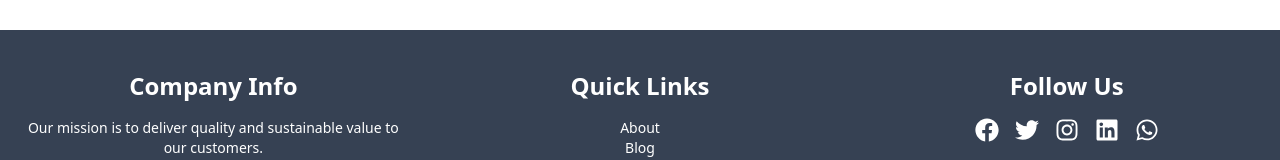
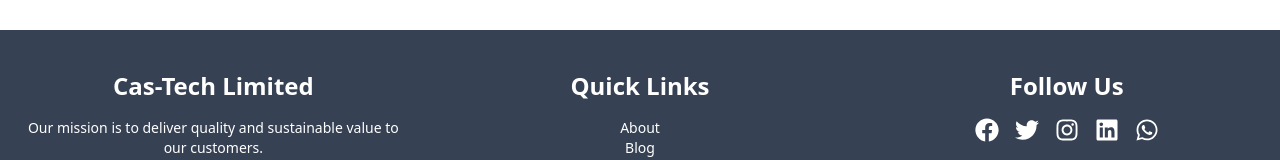
Before and after one commit to ray-chel-cyber/Innovators_website, a React (Vite) app: page / in a window 1280 px wide. Shown: the part 2293-2453 px from the top of the page. Built offline with nearby package versions, Linux system fonts and the light colour scheme.

Commit message:
Footer update

```diff
--- a/src/components/Footer.jsx
+++ b/src/components/Footer.jsx
@@ -9,7 +9,7 @@
       <div className="container mx-auto px-4">
         <div className="grid grid-cols-1 md:grid-cols-3 gap-8 text-center">
           <div>
-            <h2 className="text-2xl font-bold mb-4">Company Info</h2>
+            <h2 className="text-2xl font-bold mb-4">Cas-Tech Limited</h2>
             <p className="text-sm mb-2">
              Our mission is to deliver quality and sustainable value to our customers.
             </p>
```
